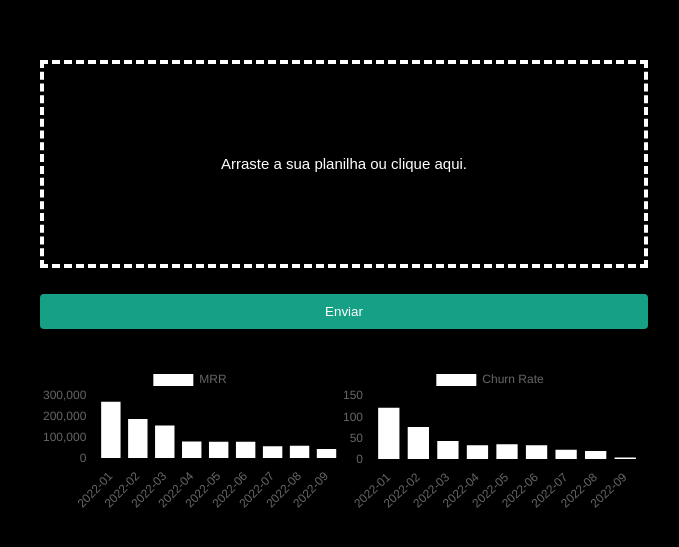
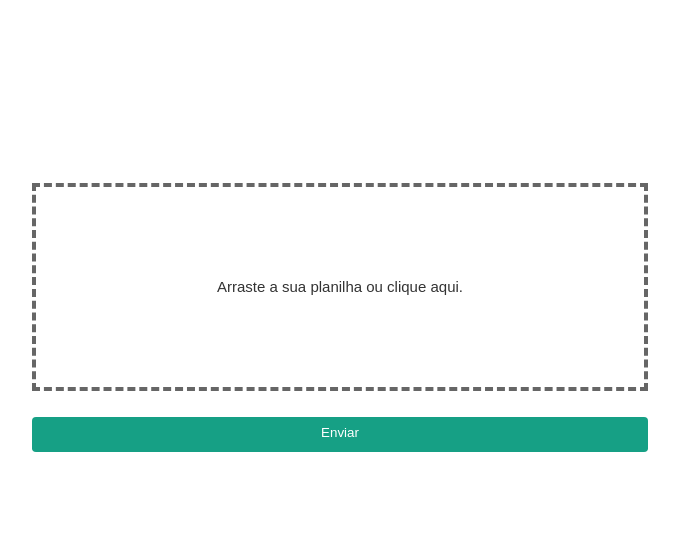
Before and after one commit to Hamilton-Dias/planilha, a Vue app in the folder frontend/: page / in a window 1280 px wide. Shown: the part 113-660 px from the top of the page, without its empty margins (300-979 px from the left). Built offline with nearby package versions, Linux system fonts and the light colour scheme.

Commit message:
graficos e vue todo em v3

```diff
--- a/frontend/package.json
+++ b/frontend/package.json
@@ -12,6 +12,7 @@
   "dependencies": {
     "axios": "^1.6.8",
     "chart.js": "^4.4.2",
+    "pinia": "^2.1.7",
     "vue": "^3.4.21",
     "vue-chartjs": "^5.3.0"
   },
--- a/frontend/src/App.vue
+++ b/frontend/src/App.vue
@@ -2,15 +2,18 @@
 import Upload from './components/Upload.vue'
 import MrrChart from './components/MrrChart.vue'
 import ChurnRateChart from './components/ChurnRateChart.vue'
+import { useChartData } from './stores/chart-data.js'
+
+const chartDataStore = useChartData();
+
 </script>
 
 <template>
   <main>
-    <Upload />
-    <br><br><br><br>
-    <div class="charts">
-      <MrrChart />
-      <ChurnRateChart />
+    <Upload v-if="chartDataStore.chartData == null" />
+    <div v-else class="charts">
+      <MrrChart :data="chartDataStore.chartData.mrr" />
+      <ChurnRateChart :data="chartDataStore.chartData.churns" />
     </div>
   </main>
 </template>
--- a/frontend/src/assets/base.css
+++ b/frontend/src/assets/base.css
@@ -1,12 +1,19 @@
 /* color palette from <https://github.com/vuejs/theme> */
 :root {
-  --white: #ffffff;
+  --white: #FFFFFF;
   --black: #000000;
+
+  --gray-500: #666666;
+  --gray-700: #333333;
+
+  --green-500: #16A085;
+
+  --red-500: #E74C3C;
 }
 
 body {
   min-height: 100vh;
-  background: var(--black);
+  background: var(--white);
   transition:
     color 0.5s,
     background-color 0.5s;
--- a/frontend/src/assets/main.css
+++ b/frontend/src/assets/main.css
@@ -1,7 +1,7 @@
 @import './base.css';
 
 #app {
-  max-width: 1280px;
+  width: 1280px;
   margin: 0 auto;
   padding: 2rem;
   font-weight: normal;
--- a/frontend/src/components/ChurnRateChart.vue
+++ b/frontend/src/components/ChurnRateChart.vue
@@ -1,6 +1,6 @@
 <template>
   <div style="height: 100%; width: 50%;">
-    <Bar
+    <Line
         id="churn-rate-chart"
         :options="chartOptions"
         :data="chartData"
@@ -8,45 +8,34 @@
   </div>
 </template>
 
-<script>
-import { Bar } from 'vue-chartjs'
-import { Chart as ChartJS, Title, Tooltip, Legend, BarElement, CategoryScale, LinearScale } from 'chart.js'
+<script setup>
+import { computed } from 'vue'
+import { Line } from 'vue-chartjs'
+import { Chart as ChartJS, CategoryScale, LinearScale, PointElement, LineElement, Title, Tooltip, Legend } from 'chart.js'
 
-ChartJS.register(Title, Tooltip, Legend, BarElement, CategoryScale, LinearScale)
+ChartJS.register(CategoryScale, LinearScale, PointElement, LineElement, Title, Tooltip, Legend)
 
-const dados = {
-  "2022-01":"122",
-  "2022-02":"77",
-  "2022-03":"44",
-  "2022-04":"34",
-  "2022-05":"36",
-  "2022-06":"34",
-  "2022-07":"23",
-  "2022-08":"20",
-  "2022-09":"5"
+const props = defineProps({
+  data: {
+    type: Object,
+    required: true
   }
+})
 
-export default {
-  name: 'ChurnRateChart',
-  components: { Bar },
-  computed: {
-    chartData() {
+const chartData = computed(() => {
   return {
-        labels: Object.keys(dados),
+    labels: Object.keys(props.data),
     datasets: [
       {
         label: 'Churn Rate',
-            data: Object.values(dados),
+        data: Object.values(props.data),
       }
     ]
   }
-    },
-    chartOptions() {
-      return {
+})
+
+const chartOptions = {
   responsive: true,
-        backgroundColor: "white"
-      }
-    }
-  }
+  backgroundColor: '#f87979',
 }
 </script>
--- a/frontend/src/components/MrrChart.vue
+++ b/frontend/src/components/MrrChart.vue
@@ -1,52 +1,40 @@
 <template>
   <div style="height: 100%; width: 50%;">
-    <Bar
-        id="mrr-chart"
+    <Line
       :options="chartOptions"
       :data="chartData"
     />
   </div>
 </template>
 
-<script>
-import { Bar } from 'vue-chartjs'
-import { Chart as ChartJS, Title, Tooltip, Legend, BarElement, CategoryScale, LinearScale } from 'chart.js'
+<script setup>
+import { computed } from 'vue'
+import { Line } from 'vue-chartjs'
+import { Chart as ChartJS, CategoryScale, LinearScale, PointElement, LineElement, Title, Tooltip, Legend } from 'chart.js'
 
-ChartJS.register(Title, Tooltip, Legend, BarElement, CategoryScale, LinearScale)
+ChartJS.register(CategoryScale, LinearScale, PointElement, LineElement, Title, Tooltip, Legend)
 
-const dados = {
-  "2022-01":"272811.39",
-  "2022-02":"189981.89",
-  "2022-03":"158213.29",
-  "2022-04":"81273.14",
-  "2022-05":"79795.35",
-  "2022-06":"80815.53",
-  "2022-07":"58773.99",
-  "2022-08":"60979.97",
-  "2022-09":"44864.59"
+const props = defineProps({
+  data: {
+    type: Object,
+    required: true
   }
+})
 
-export default {
-  name: 'MrrChart',
-  components: { Bar },
-  computed: {
-    chartData() {
+const chartData = computed(() => {
   return {
-        labels: Object.keys(dados),
+    labels: Object.keys(props.data),
     datasets: [
       {
         label: 'MRR',
-            data: Object.values(dados),
+        data: Object.values(props.data),
       }
     ]
   }
-    },
-    chartOptions() {
-      return {
+})
+
+const chartOptions = {
   responsive: true,
   backgroundColor: "white"
 }
-    }
-  }
-}
 </script>
--- a/frontend/src/components/Upload.vue
+++ b/frontend/src/components/Upload.vue
@@ -8,72 +8,61 @@
   </form>
 </template>
 
-<script>
+<script setup>
 
+import { ref, computed } from 'vue';
 import { uploadFile } from "../services/api";
+import { useChartData } from '../stores/chart-data.js';
 
-export default {
-  data() {
-    return {
-      file: null,
-      errorMessage: '',
-      successMessage: '',
-      fileName: ''
-    };
-  },
-  props: {
-    text: {
-      type: String,
-      default: 'Arraste a sua planilha ou clique aqui.'
-    },
-    submitText: {
-      type: String,
-      default: 'Enviar'
-    }
-  },
-  computed: {
-    textLabel() {
-      return this.file ? 'Arquivo selecionado: ' + this.fileName : this.text;
-    }
-  },
-  methods: {
-    handleFileChange(event) {
-      this.file = event.target.files[0];
-      this.fileName = this.file.name;
-      this.errorMessage = "";
-      this.successMessage = "";
-    },
-    async handleSubmit() {
+const chartDataStore = useChartData();
 
-      uploadFile(this.file)
-          .then((response) => {
-            this.successMessage = response.message;
-            this.errorMessage = "";
-          })
-          .catch(error => {
-            this.errorMessage = error;
-            this.successMessage = "";
-          })
-          .finally(() => {
-            this.resetFileInput();
-          });
+const file = ref(null);
+const errorMessage = ref('');
+const successMessage = ref('');
+const fileName = ref('');
 
-    },
-    resetFileInput() {
-      this.$refs.fileInput.value = '';
-      this.file = null;
-      this.fileName = '';
-    }
+const text = 'Arraste a sua planilha ou clique aqui.';
+const submitText = 'Enviar';
+
+const textLabel = computed(() => {
+  return file.value ? 'Arquivo selecionado: ' + fileName.value : text;
+});
+
+const handleFileChange = (event) => {
+  file.value = event.target.files[0];
+  fileName.value = file.value.name;
+  errorMessage.value = "";
+  successMessage.value = "";
+};
+
+const handleSubmit = async () => {
+  try {
+    const response = await uploadFile(file.value);
+    chartDataStore.setChartData(response.data);
+    successMessage.value = response.message;
+    errorMessage.value = "";
+  } catch (error) {
+    errorMessage.value = error;
+    successMessage.value = "";
+  } finally {
+    resetFileInput();
   }
 };
+
+const resetFileInput = () => {
+  file.value = null;
+  fileName.value = '';
+};
+
 </script>
 
 <style scoped>
 form {
-  width: 100%;
+  width: 50%;
   height: 200px;
-  border: 4px dashed var(--white);
+  border: 4px dashed var(--gray-500);
   position: relative;
+  margin: 0 auto;
 }
 
 form > .label {
@@ -81,7 +70,7 @@ form > .label {
   height: 100%;
   text-align: center;
   line-height: 170px;
-  color: var(--white);
+  color: var(--gray-700);
   font-family: Arial;
 }
 
@@ -97,14 +86,14 @@ form > input {
 
 form > button {
   margin: 0;
-  color: #fff;
-  background: #16a085;
+  color: var(--white);
+  background: var(--green-500);
   border: none;
   width: calc(100% + 8px);
   height: 35px;
   margin-left: -4px;
   border-radius: 4px;
-  border-bottom: 4px solid var(#117A60);
+  border-bottom: 4px solid var(--green-500);
   transition: all .2s ease;
   outline: none;
 }
@@ -116,12 +105,12 @@ form > button:active{
 }
 
 .error-message {
-  color: red;
+  color: var(--red-500);
   margin-top: 10px;
 }
 
 .success-message {
-  color: green;
+  color: var(--green-500);
   margin-top: 10px;
 }
 
--- a/frontend/src/main.js
+++ b/frontend/src/main.js
@@ -1,6 +1,9 @@
 import './assets/main.css'
 
 import { createApp } from 'vue'
+import { createPinia } from 'pinia'
 import App from './App.vue'
 
-createApp(App).mount('#app')
+const pinia = createPinia();
+
+createApp(App).use(pinia).mount('#app')
--- /dev/null
+++ b/frontend/src/stores/chart-data.js
@@ -0,0 +1,12 @@
+import { defineStore } from 'pinia'
+
+export const useChartData = defineStore('chartData', {
+   state: () => ({
+      chartData: null
+   }),
+   actions: {
+      setChartData(data) {
+         this.chartData = data
+      }
+   }
+});
```
Also changed, not shown: 2 other files (tests, documents, lock files or other folders). Lines whose indentation alone changed are shown as unchanged.
